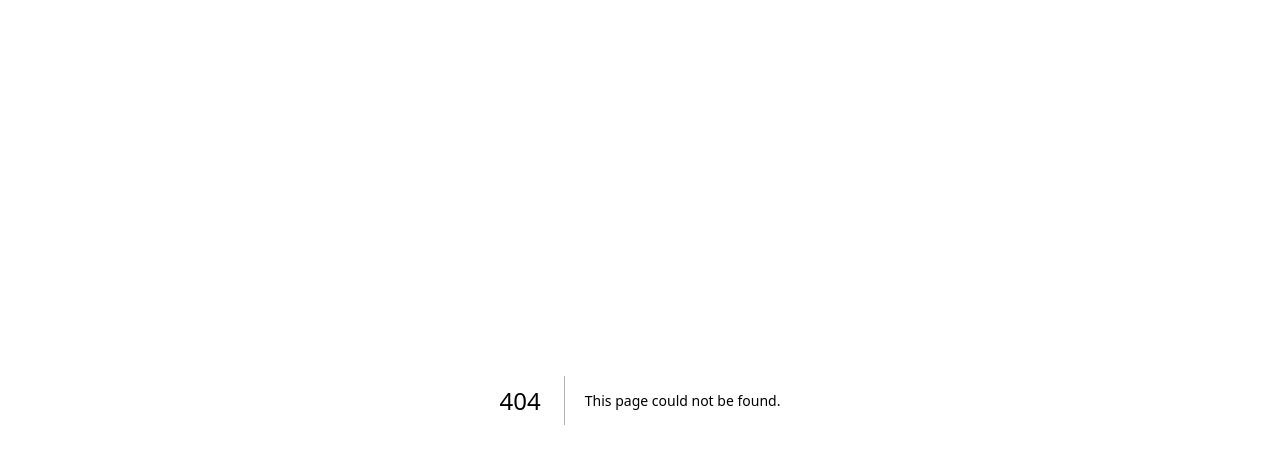
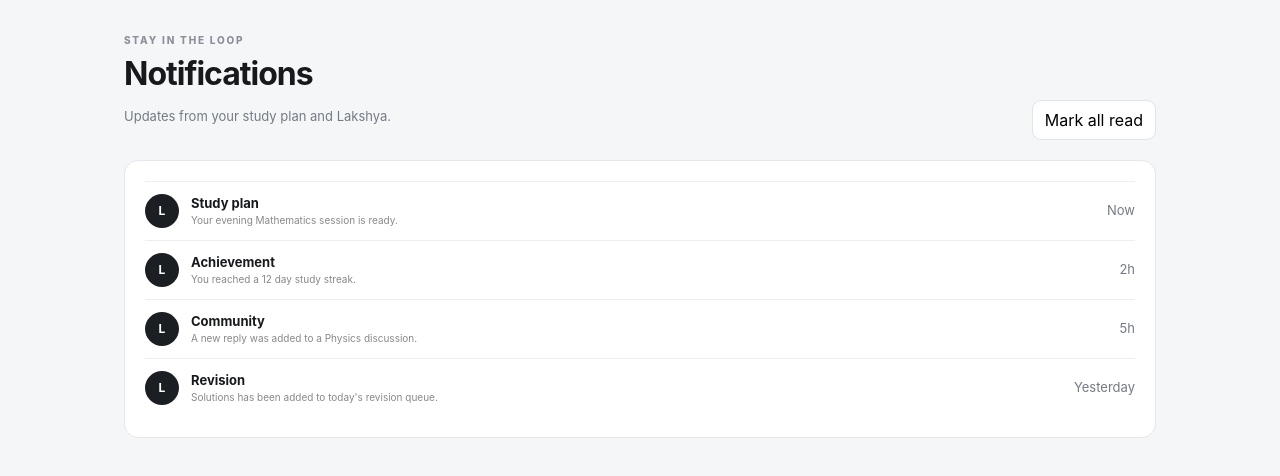
Before and after one commit to kuldeepvermas6364-oss/Lakshya, a Next.js app: page /notifications in a window 1280 px wide. Before the commit this address had no page. Shown: the top 476 px of the page. Built offline with nearby package versions, Linux system fonts and the light colour scheme.

Commit message:
feat: add notifications page

```diff
--- /dev/null
+++ b/app/notifications/page.tsx
@@ -0,0 +1,3 @@
+"use client";
+const notifications=[['Study plan','Your evening Mathematics session is ready.','Now'],['Achievement','You reached a 12 day study streak.','2h'],['Community','A new reply was added to a Physics discussion.','5h'],['Revision','Solutions has been added to today\'s revision queue.','Yesterday']];
+export default function Notifications(){return <main className="simple-page"><div className="simple-head"><div><p className="eyebrow">STAY IN THE LOOP</p><h1>Notifications</h1><p className="muted">Updates from your study plan and Lakshya.</p></div><button className="secondary">Mark all read</button></div><section className="card-list">{notifications.map(([title,text,time])=><div className="person-card" key={title}><div className="avatar">L</div><div className="person-info"><strong>{title}</strong><small>{text}</small></div><span className="muted">{time}</span></div>)}</section></main>}
```
